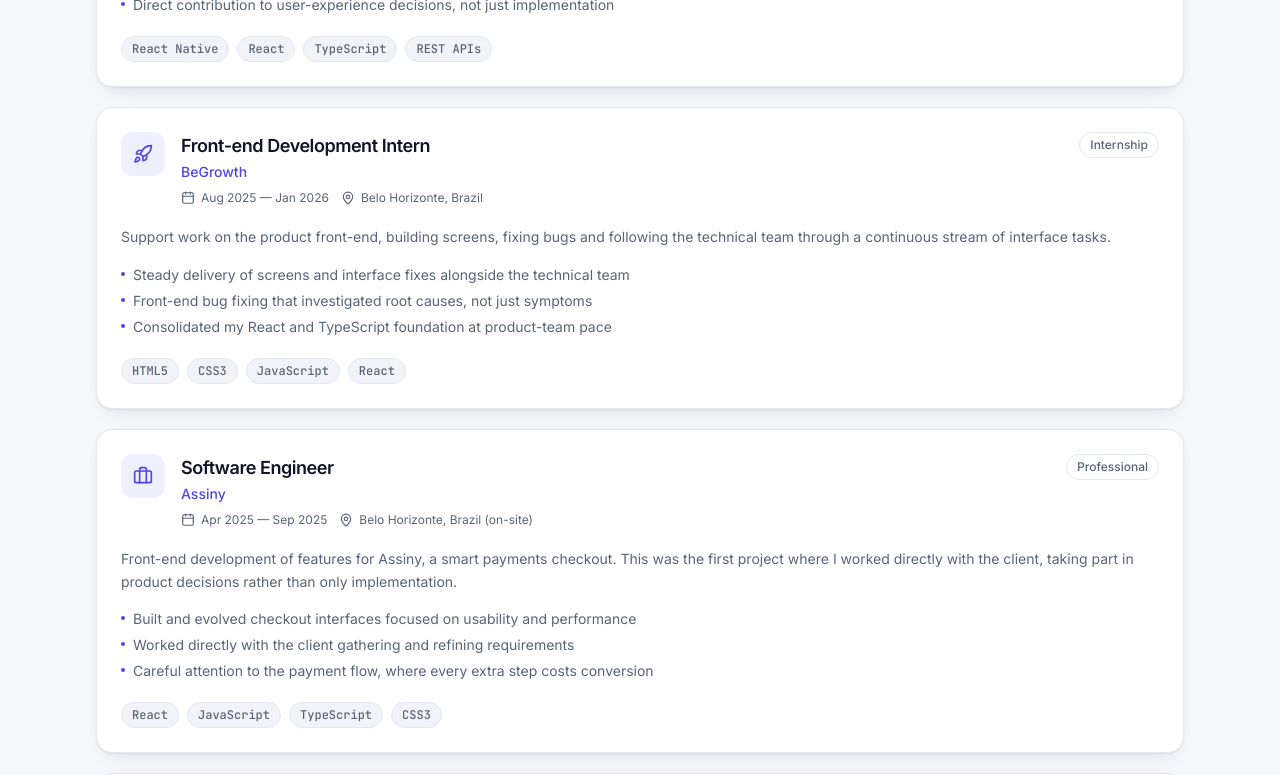
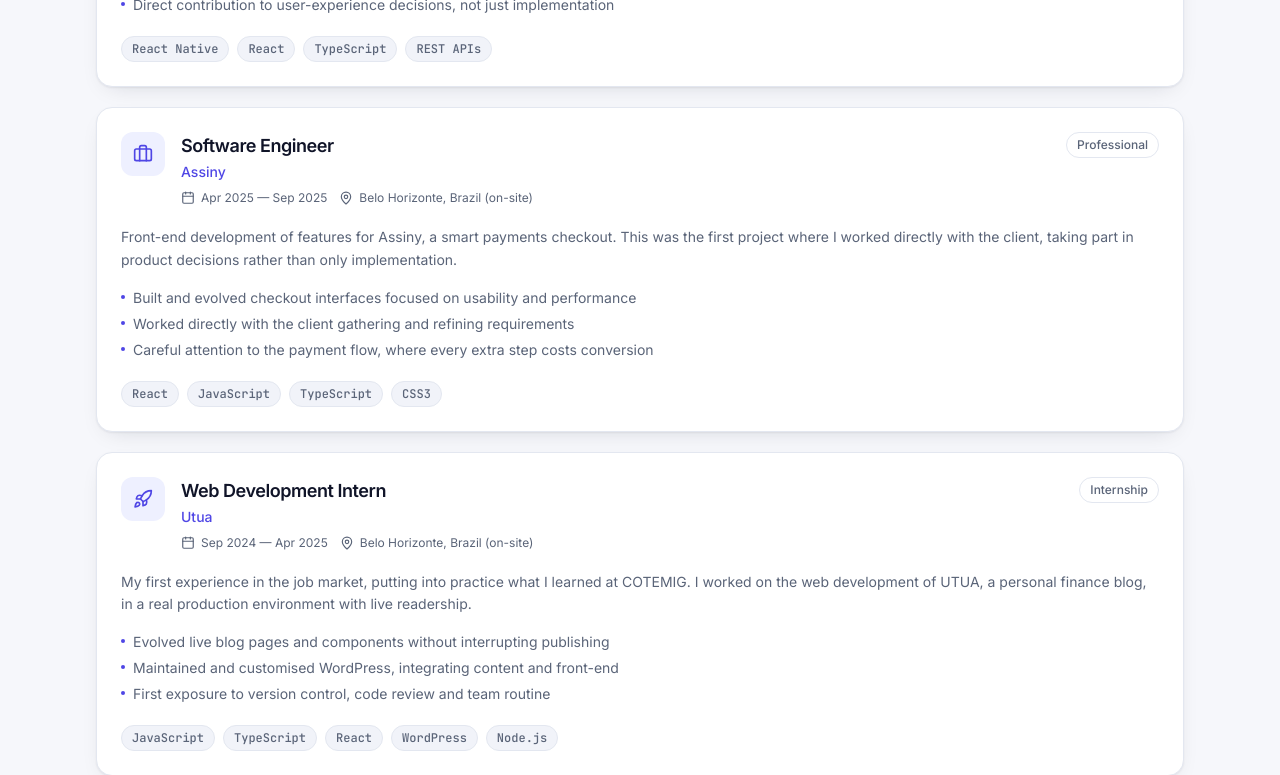
Before and after one commit to GustavoAlbuquerquee/portfolio-profissional, a Next.js app: page /experiencias in a window 1280 px wide. Shown: the part 1320-2095 px from the top of the page. Built offline with nearby package versions, Linux system fonts and the light colour scheme.

Commit message:
fix: remove a BeGrowth das experiencias
Assiny e Utua ja sao produtos da BeGrowth, entao mante-la como uma
experiencia separada duplicava o mesmo periodo. O indicador da home
passa de 6 para 5 empresas.

```diff
--- a/src/data/experiences.ts
+++ b/src/data/experiences.ts
@@ -79,35 +79,6 @@ export const experiences: Experience[] = [
       ],
     },
     technologies: ["React", "JavaScript", "TypeScript", "CSS3"],
-  },
-  {
-    id: "begrowth",
-    organization: "BeGrowth",
-    role: {
-      pt: "Estagiário de Desenvolvimento Front-end",
-      en: "Front-end Development Intern",
-    },
-    type: "internship",
-    start: "2025-08",
-    end: "2026-01",
-    location: { pt: "Belo Horizonte, MG", en: "Belo Horizonte, Brazil" },
-    description: {
-      pt: "Apoio ao desenvolvimento front-end do produto, com construção de telas, correção de bugs e acompanhamento da equipe técnica em demandas contínuas de interface.",
-      en: "Support work on the product front-end, building screens, fixing bugs and following the technical team through a continuous stream of interface tasks.",
-    },
-    achievements: {
-      pt: [
-        "Entrega contínua de telas e ajustes de interface acompanhada pela equipe técnica",
-        "Correção de bugs de front-end com investigação da causa, não apenas do sintoma",
-        "Consolidação da base em React e TypeScript em ritmo de time de produto",
-      ],
-      en: [
-        "Steady delivery of screens and interface fixes alongside the technical team",
-        "Front-end bug fixing that investigated root causes, not just symptoms",
-        "Consolidated my React and TypeScript foundation at product-team pace",
-      ],
-    },
-    technologies: ["HTML5", "CSS3", "JavaScript", "React"],
   },
   {
     id: "nextletter",
--- a/src/data/profile.ts
+++ b/src/data/profile.ts
@@ -55,7 +55,7 @@ export const profile = {
       label: { pt: "De experiência profissional", en: "Of professional experience" },
     },
     {
-      value: "6",
+      value: "5",
       label: { pt: "Empresas onde atuei", en: "Companies I have worked for" },
     },
     {
```
